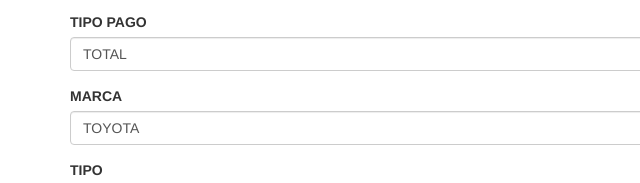
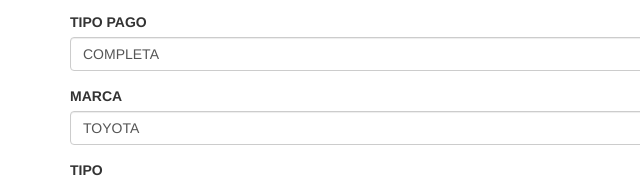
Before and after one commit to smc-validadorqr/validadorqr, a plain HTML site: page index.html in a window 1280 px wide. Shown: the part 540-723 px from the top of the page, 0-640 px from the left. Drawn offline with nearby package versions, Linux system fonts and the light colour scheme; no server answers; files whose address does not match are found by name.

Commit message:
Update index.html

```diff
--- a/index.html
+++ b/index.html
@@ -112,7 +112,7 @@ Sys.WebForms.PageRequestManager._initialize('ScriptManager1', 'form1', [], [], [
                     <div class="row">
                         <div class="col-xs-12">
                             <div class="form-group">
-                                <label>TIPO PAGO</label><span id="LblCuota" class="form-control">TOTAL</span>
+                                <label>TIPO PAGO</label><span id="LblCuota" class="form-control">COMPLETA</span>
                             </div>
                         </div>
                     </div>
```
